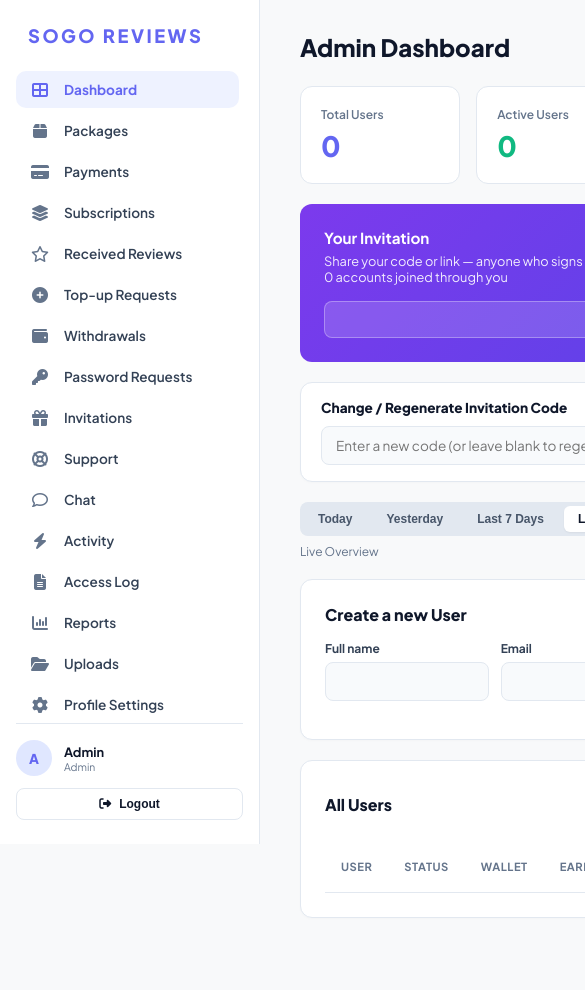
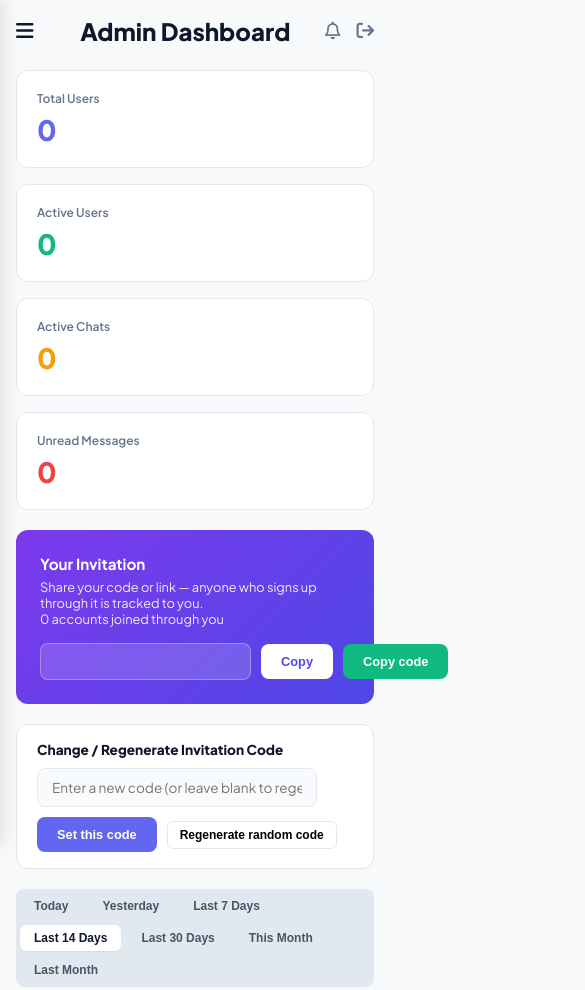
Before and after one commit to honey9star9-creator/Sogo-reviews, a plain HTML site: page master-admin.html in a window 390 px wide. Shown: the top 990 px of the page, 585 px wide, since content can reach past the window. Drawn offline with nearby package versions, Linux system fonts and the light colour scheme; a script that the page names is missing.

Commit message:
Updated master-admin.html

```diff
--- a/master-admin.html
+++ b/master-admin.html
@@ -284,6 +284,60 @@
     .msg-time-admin { font-size: 0.65rem; color: #94a3b8; margin-top: 3px; padding: 0 4px; }
     .msg-image-wrap-admin { display: block; border-radius: 12px; overflow: hidden; cursor: pointer; max-width: 220px; border: 1px solid var(--border-color); box-shadow: 0 4px 10px rgba(0,0,0,0.08); }
     .msg-image-wrap-admin img { display: block; width: 100%; max-height: 240px; object-fit: cover; }
+    /* Mobile Toggle Button Style */
+.menu-toggle-btn {
+  display: none;
+  background: transparent;
+  border: none;
+  font-size: 1.25rem;
+  color: var(--text-main);
+  cursor: pointer;
+  margin-right: 12px;
+}
+
+/* Responsive Styles for Mobile */
+@media (max-width: 768px) {
+  .menu-toggle-btn {
+    display: inline-block;
+  }
+
+  aside {
+    position: fixed;
+    top: 0;
+    left: 0;
+    height: 100vh;
+    transform: translateX(-100%);
+    transition: transform 0.3s ease-in-out;
+    box-shadow: 4px 0 15px rgba(0,0,0,0.1);
+    z-index: 1000;
+  }
+
+  aside.open {
+    transform: translateX(0);
+  }
+
+  main {
+    margin-left: 0 !important;
+    padding: 16px !important;
+    width: 100% !important;
+  }
+
+  .stats-grid-4,
+  .charts-grid-3,
+  .form-grid-3,
+  .product-row-builder {
+    grid-template-columns: 1fr !important;
+  }
+
+  .card {
+    padding: 16px;
+    overflow-x: auto;
+  }
+
+  .data-table {
+    min-width: 600px;
+  }
+}
   </style>
 </head>
 <body>
@@ -340,6 +394,7 @@
 
   <main>
     <div class="header-top">
+      <button class="menu-toggle-btn" onclick="toggleSidebar()"><i class="fa-solid fa-bars"></i></button>
       <div class="page-title" id="current-page-title">Admin Dashboard</div>
       <div class="header-actions">
         <button class="icon-btn"><i class="fa-regular fa-bell"></i></button>
@@ -1666,7 +1721,9 @@
     }
   };
 
-  bootstrapAdminDashboard();
+window.toggleSidebar = function() {
+  document.querySelector('aside').classList.toggle('open');
+};
 </script>
 </body>
 </html>
```
